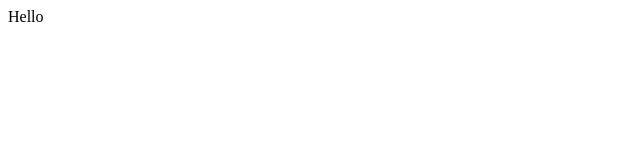
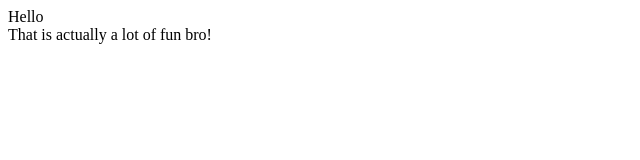
Before and after one commit to MateusSartorio/demo-repo, a plain HTML site: page index.html in a window 1280 px wide. Shown: the whole page, without its empty margins (0-640 px from the left). Drawn offline with Linux system fonts and the light colour scheme.

Commit message:
Update index.html

```diff
--- a/index.html
+++ b/index.html
@@ -1,3 +1,7 @@
 <div>
     Hello
 </div>
+
+<div>
+    That is actually a lot of fun bro!
+<div>
```
